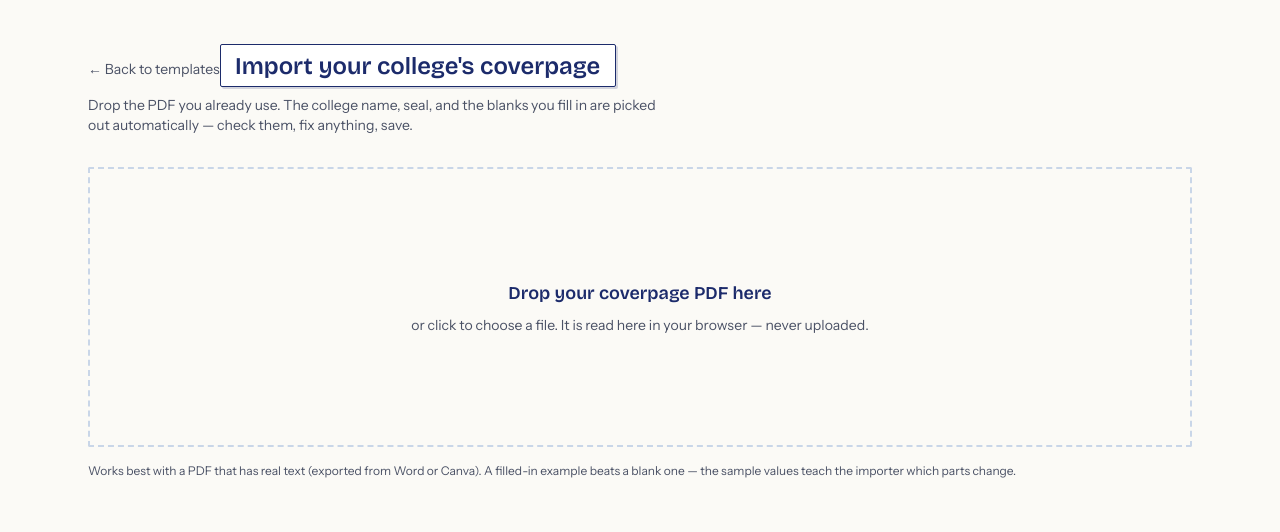
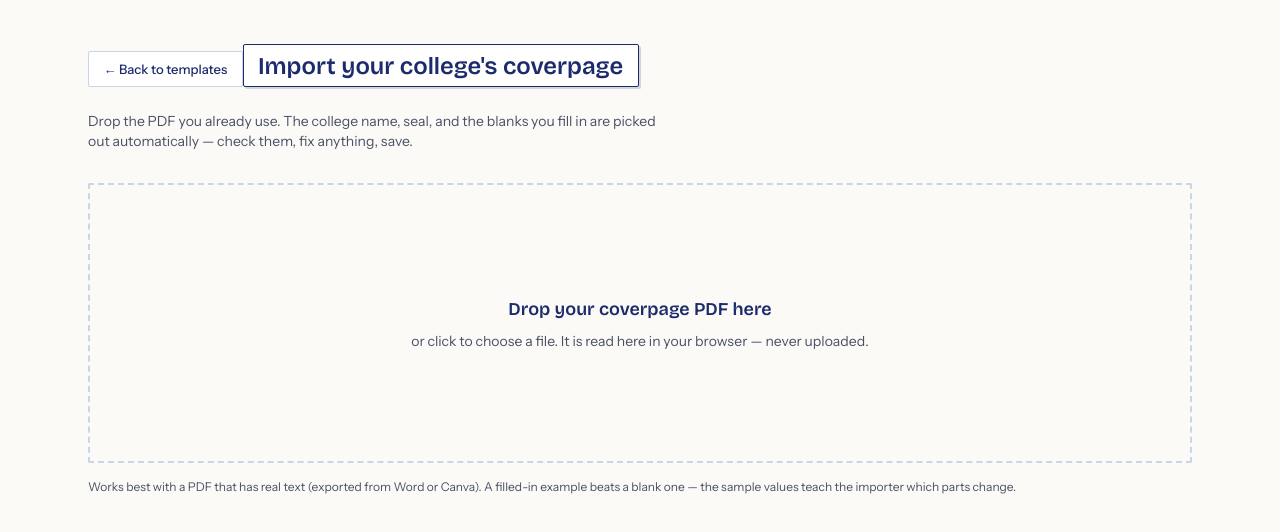
Before and after one commit to deba608/coverpage_maker, a Next.js app: page /import in a window 1280 px wide. Shown: the top 532 px of the page. Built offline with nearby package versions, Linux system fonts and the light colour scheme.

Commit message:
feat: add import page for template ingestion via PDF upload

```diff
--- a/app/import/page.tsx
+++ b/app/import/page.tsx
@@ -7,7 +7,7 @@ export default function ImportPage() {
   return (
     <div className="mx-auto w-full max-w-6xl px-4 py-8 sm:px-6">
       <header className="mb-8">
-        <Link href="/" className="text-sm text-pencil underline-offset-2 hover:underline">
+        <Link href="/" className="btn-ghost mb-4 inline-flex items-center gap-1">
           ← Back to templates
         </Link>
         <div className="name-slip mt-3">
```
